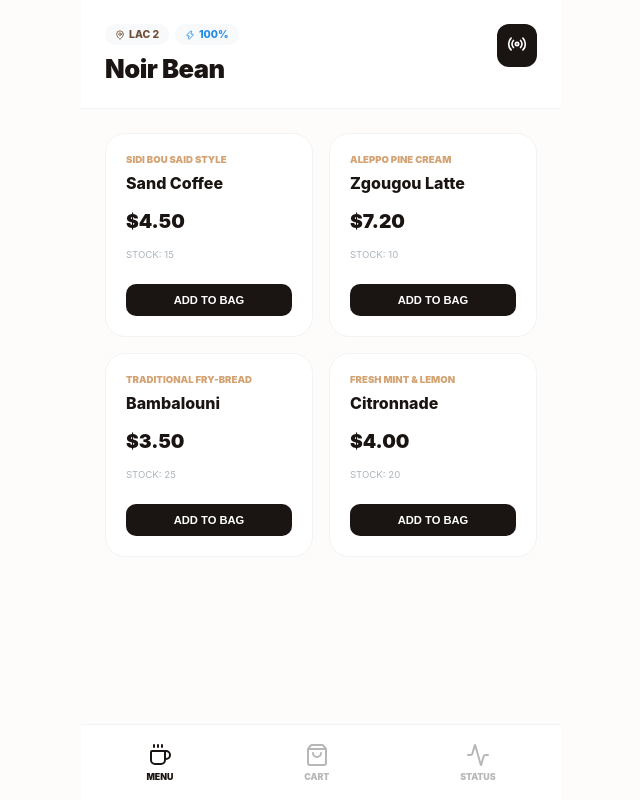
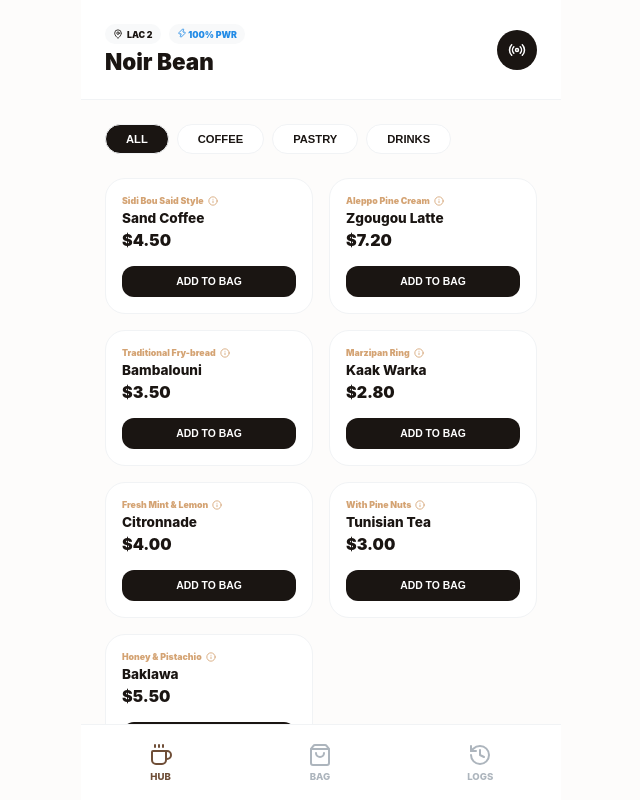
Before and after one commit to mohamedmehdigara/react-coffee-shop, a React (Create React App) app: page / in a window 1280 px wide. Shown: the top 800 px of the page, without its empty margins (319-959 px from the left). Built offline with nearby package versions, Linux system fonts and the light colour scheme.

Commit message:
edited file

```diff
--- a/src/App.js
+++ b/src/App.js
@@ -1,14 +1,15 @@
-import React, { useState, useEffect, useMemo } from 'react';
+import React, { useState, useEffect, useCallback } from 'react';
 import { create } from 'zustand';
 import { persist } from 'zustand/middleware';
-import styled, { createGlobalStyle, css } from 'styled-components';
+import styled, { createGlobalStyle, keyframes, css } from 'styled-components';
 import { motion, AnimatePresence } from 'framer-motion';
 import {
-  ShoppingCart, Coffee, Radio, Zap,
-  MapPin, ShoppingBag, Activity, Info
+  ShoppingCart, Coffee, Radio, Zap, MapPin, ShoppingBag,
+  Activity, Info, BookOpen, Briefcase, Truck, Heart, ChevronRight,
+  ExternalLink, AlertCircle, Package, History
 } from 'lucide-react';
 
-// --- STORE ENGINE (Hardened Logic) ---
+// --- STORE ENGINE (V29.3) ---
 const useStore = create(
   persist(
     (set, get) => ({
@@ -17,218 +18,206 @@ const useStore = create(
       transitStatus: 'IDLE',
       cart: [],
       inventory: {
-        'LAC 2': { 1: 15, 2: 10, 3: 25, 5: 20 },
-        'TUNIS MARINE': { 1: 5, 2: 3, 3: 40, 5: 15 }
+        'LAC 2': { 1: 15, 2: 10, 3: 25, 4: 12, 5: 20, 6: 15, 7: 8 },
+        'TUNIS MARINE': { 1: 5, 2: 3, 3: 40, 4: 5, 5: 15, 6: 2, 7: 0 }
       },
-
       setHub: (loc) => {
-        if (get().location === loc || get().transitStatus === 'SWITCHING') return;
-        set({ transitStatus: 'SWITCHING' });
-        setTimeout(() => set({ location: loc, transitStatus: 'IDLE' }), 1000);
+        if (get().location === loc || get().transitStatus !== 'IDLE') return;
+        const transitCost = 20 + (get().cart.length * 2); // Cargo weight logic
+        set({ transitStatus: 'SWITCHING', power: Math.max(0, get().power - transitCost) });
+        setTimeout(() => set({ location: loc, transitStatus: 'IDLE' }), 2500);
       },
-
       addToCart: (item) => {
         const { location, inventory, cart, power } = get();
         if (inventory[location][item.id] <= 0 || power < 5) return;
-
-        const existingIndex = cart.findIndex(i => i.id === item.id);
-        const newCart = [...cart];
-
-        if (existingIndex > -1) {
-          newCart[existingIndex] = { ...newCart[existingIndex], qty: newCart[existingIndex].qty + 1 };
-        } else {
-          newCart.push({ ...item, qty: 1 });
-        }
-
+        const existing = cart.find(i => i.id === item.id);
         set({
           power: Math.max(0, power - 5),
-          inventory: {
-            ...inventory,
-            [location]: { ...inventory[location], [item.id]: inventory[location][item.id] - 1 }
-          },
-          cart: newCart
+          inventory: { ...inventory, [location]: { ...inventory[location], [item.id]: inventory[location][item.id] - 1 } },
+          cart: existing ? cart.map(i => i.id === item.id ? { ...i, qty: i.qty + 1 } : i) : [...cart, { ...item, qty: 1 }]
         });
       },
-
       recharge: () => set({ power: 100 })
     }),
-    { name: 'noir-bean-v29-1' }
+    { name: 'noir-bean-v29-3' }
   )
 );
 
-// --- REFINED STYLES ---
+// --- ANIMATIONS & STYLES ---
+const shake = keyframes`
+  0%, 100% { transform: translateX(0); }
+  25% { transform: translateX(-2px); }
+  75% { transform: translateX(2px); }
+`;
+
 const GlobalStyle = createGlobalStyle`
-  :root {
-    --primary: #6f4e37;
-    --accent: #d4a373;
-    --noir: #1a1512;
-    --cream: #fdfcfb;
-    --border: #f1f3f5;
-  }
+  :root { --primary: #6f4e37; --accent: #d4a373; --noir: #1a1512; --cream: #fdfcfb; --border: #f1f3f5; }
   body {
-    margin: 0; padding: 0;
-    font-family: -apple-system, BlinkMacSystemFont, 'Segoe UI', Roboto, sans-serif;
-    background: var(--cream);
-    color: var(--noir);
-    overflow-x: hidden;
+    margin: 0; padding: 0; font-family: 'Inter', system-ui, sans-serif;
+    background: var(--cream); color: var(--noir); overflow-x: hidden;
+    ${props => props.$lowPower && css`animation: ${shake} 0.5s infinite; opacity: 0.9;`}
   }
 `;
 
-const Nav = styled.nav`
-  position: fixed; bottom: 0; width: 100%; max-width: 480px; height: 75px;
-  background: white; border-top: 1px solid var(--border);
-  display: flex; justify-content: space-around; align-items: center;
-  z-index: 1000; padding-bottom: env(safe-area-inset-bottom);
+const NavItem = styled.div`
+  display: flex; flex-direction: column; align-items: center; cursor: pointer;
+  color: ${props => props.$active ? 'var(--primary)' : '#adb5bd'};
+  transition: all 0.2s;
+  span { font-size: 0.6rem; font-weight: 800; margin-top: 4px; }
 `;
 
-const ProductCard = styled(motion.div)`
-  background: white; border-radius: 20px; padding: 1.25rem;
-  border: 1px solid var(--border); display: flex; flex-direction: column;
-  gap: 0.5rem; position: relative;
+const CategoryButton = styled.button`
+  padding: 8px 20px; border-radius: 100px; border: 1px solid var(--border);
+  background: ${props => props.$active ? 'var(--noir)' : 'white'};
+  color: ${props => props.$active ? 'white' : 'var(--noir)'};
+  white-space: nowrap; font-weight: 700; font-size: 0.7rem; cursor: pointer;
 `;
 
 // --- MAIN APPLICATION ---
 export default function App() {
   const store = useStore();
   const [activeTab, setActiveTab] = useState('menu');
+  const [category, setCategory] = useState('all');
+  const [selectedInfo, setSelectedInfo] = useState(null);
   const [isHydrated, setIsHydrated] = useState(false);
 
-  // Rehydration Guard
-  useEffect(() => {
-    setIsHydrated(true);
-  }, []);
+  useEffect(() => setIsHydrated(true), []);
 
-  const menu = [
-    { id: 1, name: 'Sand Coffee', price: 4.5, note: 'Sidi Bou Said Style' },
-    { id: 2, name: 'Zgougou Latte', price: 7.2, note: 'Aleppo Pine Cream' },
-    { id: 3, name: 'Bambalouni', price: 3.5, note: 'Traditional Fry-bread' },
-    { id: 5, name: 'Citronnade', price: 4.0, note: 'Fresh Mint & Lemon' },
+  const fullMenu = [
+    { id: 1, name: 'Sand Coffee', price: 4.5, cat: 'coffee', note: 'Sidi Bou Said Style', origin: 'Slow-brewed in fine Carthage sand.' },
+    { id: 2, name: 'Zgougou Latte', price: 7.2, cat: 'coffee', note: 'Aleppo Pine Cream', origin: 'Northern Tunisian pine nut extract.' },
+    { id: 3, name: 'Bambalouni', price: 3.5, cat: 'pastry', note: 'Traditional Fry-bread', origin: 'Sugar-coated citrus zest dough.' },
+    { id: 4, name: 'Kaak Warka', price: 2.8, cat: 'pastry', note: 'Marzipan Ring', origin: 'Hand-shaped almond paste from Zaghouan.' },
+    { id: 5, name: 'Citronnade', price: 4.0, cat: 'drinks', note: 'Fresh Mint & Lemon', origin: 'Cold-pressed Sfaxien lemons.' },
+    { id: 6, name: 'Tunisian Tea', price: 3.0, cat: 'drinks', note: 'With Pine Nuts', origin: 'Minted green tea with floating nuts.' },
+    { id: 7, name: 'Baklawa', price: 5.5, cat: 'pastry', note: 'Honey & Pistachio', origin: '48 layers of handmade phyllo.' },
   ];
+
+  const filteredMenu = category === 'all' ? fullMenu : fullMenu.filter(m => m.cat === category);
 
   if (!isHydrated) return null;
 
   return (
     <div style={{ maxWidth: '480px', margin: '0 auto', minHeight: '100vh', display: 'flex', flexDirection: 'column' }}>
-      <GlobalStyle />
+      <GlobalStyle $lowPower={store.power < 10} />
 
-      <header style={{ padding: '1.5rem', background: 'white', position: 'sticky', top: 0, zIndex: 900, borderBottom: '1px solid var(--border)' }}>
-        <div style={{ display: 'flex', justifyContent: 'space-between', alignItems: 'flex-start' }}>
+      {/* DETECTIVE MODAL */}
+      <AnimatePresence>
+        {selectedInfo && (
+          <motion.div
+            initial={{ opacity: 0 }} animate={{ opacity: 1 }} exit={{ opacity: 0 }}
+            style={{ position: 'fixed', inset: 0, background: 'rgba(0,0,0,0.8)', zcallIndex: 2000, display: 'flex', alignItems: 'center', justifyContent: 'center', padding: '2rem' }}
+            onClick={() => setSelectedInfo(null)}
+          >
+            <motion.div
+              initial={{ scale: 0.9, y: 20 }} animate={{ scale: 1, y: 0 }}
+              style={{ background: 'white', padding: '2rem', borderRadius: '30px', maxWidth: '300px' }}
+              onClick={e => e.stopPropagation()}
+            >
+              <h3 style={{ margin: 0 }}>{selectedInfo.name}</h3>
+              <p style={{ fontSize: '0.8rem', color: '#666', lineHeight: 1.6 }}>{selectedInfo.origin}</p>
+              <button onClick={() => setSelectedInfo(null)} style={{ width: '100%', background: 'var(--noir)', color: 'white', border: 'none', padding: '10px', borderRadius: '10px', fontWeight: 700 }}>Close Signal</button>
+            </motion.div>
+          </motion.div>
+        )}
+      </AnimatePresence>
+
+      <header style={{ padding: '1.5rem', background: 'white', borderBottom: '1px solid var(--border)', position: 'sticky', top: 0, zIndex: 100 }}>
+        <div style={{ display: 'flex', justifyContent: 'space-between', alignItems: 'center' }}>
           <div>
-            <div style={{ display: 'flex', gap: '6px', marginBottom: '8px' }}>
-              <div style={{ background: '#f8f9fa', padding: '4px 10px', borderRadius: '100px', fontSize: '0.65rem', fontWeight: 800, color: 'var(--primary)', display: 'flex', alignItems: 'center', gap: '4px' }}>
+            <div style={{ display: 'flex', gap: '8px', marginBottom: '4px' }}>
+              <div style={{ background: '#f8f9fa', padding: '4px 8px', borderRadius: '100px', fontSize: '0.55rem', fontWeight: 900, display: 'flex', alignItems: 'center', gap: '4px' }}>
                 <MapPin size={10} /> {store.location}
               </div>
-              <div style={{ background: store.power < 20 ? '#fff5f5' : '#f8f9fa', padding: '4px 10px', borderRadius: '100px', fontSize: '0.65rem', fontWeight: 800, color: store.power < 20 ? '#ff6b6b' : '#228be6', display: 'flex', alignItems: 'center', gap: '4px' }}>
-                <Zap size={10} /> {store.power}%
+              <div style={{ background: store.power < 20 ? '#fff5f5' : '#f8f9fa', padding: '4px 8px', borderRadius: '100px', fontSize: '0.55rem', fontWeight: 900, color: store.power < 20 ? '#ff6b6b' : '#228be6' }}>
+                <Zap size={10} /> {store.power}% PWR
               </div>
             </div>
-            <h1 style={{ fontSize: '1.6rem', fontWeight: 900, margin: 0, letterSpacing: '-0.5px' }}>Noir Bean</h1>
+            <h1 style={{ margin: 0, fontSize: '1.4rem', fontWeight: 900 }}>Noir Bean</h1>
           </div>
-          <button
-            onClick={() => store.setHub(store.location === 'LAC 2' ? 'TUNIS MARINE' : 'LAC 2')}
-            style={{ background: 'var(--noir)', color: 'white', border: 'none', borderRadius: '12px', padding: '10px', cursor: 'pointer' }}
-          >
-            <Radio size={20} />
+          <button onClick={() => store.setHub(store.location === 'LAC 2' ? 'TUNIS MARINE' : 'LAC 2')} style={{ background: 'var(--noir)', color: 'white', border: 'none', borderRadius: '50%', width: '40px', height: '40px', display: 'flex', alignItems: 'center', justifyContent: 'center' }}>
+            <Radio size={18} />
           </button>
         </div>
       </header>
 
-      <main style={{ padding: '1.5rem 1.5rem 100px', flex: 1 }}>
+      <main style={{ padding: '1.5rem', flex: 1, paddingBottom: '100px' }}>
         <AnimatePresence mode="wait">
           {store.transitStatus === 'SWITCHING' ? (
-            <motion.div initial={{ opacity: 0 }} animate={{ opacity: 1 }} exit={{ opacity: 0 }} style={{ textAlign: 'center', marginTop: '5rem' }}>
-              <motion.div animate={{ rotate: 360 }} transition={{ repeat: Infinity, duration: 1.5, ease: "linear" }}>
-                <Coffee size={40} color="var(--primary)" />
-              </motion.div>
-              <p style={{ fontWeight: 800, fontSize: '0.9rem', color: '#adb5bd', marginTop: '1rem' }}>Rerouting Hub Data...</p>
+            <motion.div initial={{ opacity: 0 }} animate={{ opacity: 1 }} style={{ textAlign: 'center', marginTop: '4rem' }}>
+              <motion.div animate={{ rotate: 360 }} transition={{ repeat: Infinity, duration: 1.5, ease: "linear" }}><Package size={40} color="var(--primary)" /></motion.div>
+              <p style={{ fontWeight: 800, fontSize: '0.8rem', color: '#868e96', marginTop: '1rem' }}>SNTRI Logistics in Transit...</p>
+            </motion.div>
+          ) : activeTab === 'menu' ? (
+            <motion.div key="menu" initial={{ opacity: 0 }} animate={{ opacity: 1 }}>
+              <div style={{ display: 'flex', gap: '8px', overflowX: 'auto', paddingBottom: '1.5rem', scrollbarWidth: 'none' }}>
+                {['all', 'coffee', 'pastry', 'drinks'].map(c => (
+                  <CategoryButton key={c} $active={category === c} onClick={() => setCategory(c)}>{c.toUpperCase()}</CategoryButton>
+                ))}
+              </div>
+              <div style={{ display: 'grid', gridTemplateColumns: '1fr 1fr', gap: '1rem' }}>
+                {filteredMenu.map(item => (
+                  <motion.div key={item.id} style={{ background: 'white', padding: '1rem', borderRadius: '20px', border: '1px solid var(--border)' }}>
+                    <div onClick={() => setSelectedInfo(item)} style={{ fontSize: '0.55rem', fontWeight: 900, color: 'var(--accent)', cursor: 'help', display: 'flex', alignItems: 'center', gap: '4px' }}>
+                      {item.note} <Info size={10} />
+                    </div>
+                    <div style={{ fontWeight: 800, fontSize: '0.85rem', margin: '4px 0' }}>{item.name}</div>
+                    <div style={{ fontWeight: 900, fontSize: '1rem', marginBottom: '1rem' }}>${item.price.toFixed(2)}</div>
+                    <button onClick={() => store.addToCart(item)} style={{ width: '100%', padding: '10px', background: 'var(--noir)', color: 'white', border: 'none', borderRadius: '12px', fontSize: '0.65rem', fontWeight: 800 }}>ADD TO BAG</button>
+                  </motion.div>
+                ))}
+              </div>
+            </motion.div>
+          ) : activeTab === 'status' ? (
+            <motion.div key="status" initial={{ opacity: 0, x: 20 }} animate={{ opacity: 1, x: 0 }}>
+              <div style={{ background: 'var(--noir)', color: '#00ff00', padding: '1.5rem', borderRadius: '24px', fontFamily: 'monospace', fontSize: '0.7rem' }}>
+                <div>> GARE_LOG_V29_3</div>
+                <div style={{ margin: '10px 0', borderLeft: '2px solid #00ff00', paddingLeft: '10px' }}>
+                  NODE: {store.location}<br />
+                  GRID_RESERVE: {store.power}%<br />
+                  CARGO_MASS: {store.cart.length} UNITS
+                </div>
+                {store.power < 50 && <button onClick={store.recharge} style={{ width: '100%', background: '#222', color: '#00ff00', border: '1px solid #00ff00', padding: '8px', borderRadius: '8px', cursor: 'pointer' }}>INITIATE_RECHARGE</button>}
+              </div>
             </motion.div>
           ) : (
-            <motion.div initial={{ opacity: 0, y: 10 }} animate={{ opacity: 1, y: 0 }}>
-              {activeTab === 'menu' && (
-                <div style={{ display: 'grid', gridTemplateColumns: '1fr 1fr', gap: '1rem' }}>
-                  {menu.map(item => (
-                    <ProductCard key={item.id} whileHover={{ y: -4 }}>
-                      <div style={{ fontSize: '0.6rem', fontWeight: 900, color: 'var(--accent)', textTransform: 'uppercase' }}>{item.note}</div>
-                      <div style={{ fontWeight: 800, fontSize: '1rem' }}>{item.name}</div>
-                      <div style={{ fontWeight: 900, fontSize: '1.2rem', margin: '0.5rem 0' }}>${item.price.toFixed(2)}</div>
-                      <div style={{ fontSize: '0.6rem', color: '#adb5bd', marginBottom: '1rem' }}>STOCK: {store.inventory[store.location][item.id]}</div>
-                      <button
-                        onClick={() => store.addToCart(item)}
-                        disabled={store.inventory[store.location][item.id] <= 0}
-                        style={{
-                          width: '100%', padding: '10px', borderRadius: '10px', background: 'var(--noir)',
-                          color: 'white', border: 'none', fontWeight: 800, fontSize: '0.7rem',
-                          cursor: 'pointer', opacity: store.inventory[store.location][item.id] <= 0 ? 0.2 : 1
-                        }}
-                      >
-                        ADD TO BAG
-                      </button>
-                    </ProductCard>
-                  ))}
+            <motion.div key="corporate" initial={{ opacity: 0 }} animate={{ opacity: 1 }}>
+              <h2 style={{ fontWeight: 900 }}>Corporate Hub</h2>
+              {['About', 'Careers', 'SNTRI Fleet', 'Terms'].map(link => (
+                <div key={link} onClick={() => setActiveTab('menu')} style={{ padding: '1.2rem', borderBottom: '1px solid var(--border)', display: 'flex', justifyContent: 'space-between', cursor: 'pointer' }}>
+                  <span style={{ fontWeight: 700, fontSize: '0.9rem' }}>{link}</span>
+                  <ChevronRight size={18} />
                 </div>
-              )}
-
-              {activeTab === 'cart' && (
-                <div style={{ background: 'white', padding: '1.5rem', borderRadius: '24px', border: '1px solid var(--border)' }}>
-                  <h2 style={{ fontWeight: 900, marginTop: 0 }}>My Order</h2>
-                  {store.cart.length === 0 ? <p style={{ color: '#adb5bd' }}>Bag is empty.</p> : (
-                    <>
-                      {store.cart.map(item => (
-                        <div key={item.id} style={{ display: 'flex', justifyContent: 'space-between', padding: '1rem 0', borderBottom: '1px solid #f8f9fa' }}>
-                          <div>
-                            <div style={{ fontWeight: 800 }}>{item.name}</div>
-                            <div style={{ fontSize: '0.7rem', color: '#adb5bd' }}>Qty: {item.qty}</div>
-                          </div>
-                          <div style={{ fontWeight: 900 }}>${(item.price * item.qty).toFixed(2)}</div>
-                        </div>
-                      ))}
-                      <div style={{ marginTop: '2rem', display: 'flex', justifyContent: 'space-between', fontWeight: 900, fontSize: '1.2rem' }}>
-                        <span>Total</span>
-                        <span>${store.cart.reduce((acc, i) => acc + i.price * i.qty, 0).toFixed(2)}</span>
-                      </div>
-                    </>
-                  )}
-                </div>
-              )}
-
-              {activeTab === 'status' && (
-                <div style={{ background: 'var(--noir)', color: 'white', padding: '1.5rem', borderRadius: '24px', fontFamily: 'monospace' }}>
-                  <div style={{ display: 'flex', alignItems: 'center', gap: '8px', marginBottom: '1rem' }}>
-                    <Activity size={16} color="#00ff00" />
-                    <span style={{ fontSize: '0.8rem', fontWeight: 900 }}>SYSTEM_TELEMETRY</span>
-                  </div>
-                  <div style={{ fontSize: '0.7rem', opacity: 0.7, lineHeight: 1.6 }}>
-                    LOCATION: {store.location}<br />
-                    NETWORK_GRID: {store.power}% OPERATIONAL<br />
-                    LATENCY: 12ms<br />
-                    DATA_ENCRYPTION: AES-256<br />
-                    HUB_STATUS: SECURE
-                  </div>
-                  {store.power < 50 && (
-                    <button onClick={store.recharge} style={{ marginTop: '1.5rem', width: '100%', padding: '10px', background: '#333', border: '1px solid #444', color: 'white', borderRadius: '8px', fontSize: '0.6rem' }}>
-                      RE-INITIALIZE POWER GRID
-                    </button>
-                  )}
-                </div>
-              )}
+              ))}
             </motion.div>
           )}
         </AnimatePresence>
+
+        <footer style={{ marginTop: '3rem', padding: '2rem 0', borderTop: '1px solid var(--border)' }}>
+          <div style={{ display: 'grid', gridTemplateColumns: '1fr 1fr', gap: '1rem', marginBottom: '2rem' }}>
+            <div>
+              <div style={{ fontSize: '0.65rem', fontWeight: 900, marginBottom: '0.5rem' }}>LEGAL</div>
+              <div onClick={() => setActiveTab('corporate')} style={{ fontSize: '0.7rem', color: '#868e96', cursor: 'pointer', marginBottom: '4px' }}>Privacy Policy</div>
+              <div onClick={() => setActiveTab('corporate')} style={{ fontSize: '0.7rem', color: '#868e96', cursor: 'pointer' }}>SNTRI Terms</div>
+            </div>
+            <div>
+              <div style={{ fontSize: '0.65rem', fontWeight: 900, marginBottom: '0.5rem' }}>FOLLOW</div>
+              <div style={{ display: 'flex', gap: '10px' }}><Activity size={14} /></div>
+            </div>
+          </div>
+          <p style={{ fontSize: '0.55rem', color: '#adb5bd', textAlign: 'center' }}>© 2026 NOIR BEAN TUNISIA • EXPERT SYSTEM v29.3</p>
+        </footer>
       </main>
 
-      <Nav>
-        <div onClick={() => setActiveTab('menu')} style={{ opacity: activeTab === 'menu' ? 1 : 0.3, textAlign: 'center', cursor: 'pointer' }}>
-          <Coffee size={24} /><div style={{ fontSize: '0.55rem', fontWeight: 900 }}>MENU</div>
-        </div>
-        <div onClick={() => setActiveTab('cart')} style={{ opacity: activeTab === 'cart' ? 1 : 0.3, textAlign: 'center', cursor: 'pointer', position: 'relative' }}>
+      <nav style={{ position: 'fixed', bottom: 0, width: '100%', maxWidth: '480px', height: '75px', background: 'white', borderTop: '1px solid var(--border)', display: 'flex', justifyContent: 'space-around', alignItems: 'center' }}>
+        <NavItem $active={activeTab === 'menu'} onClick={() => setActiveTab('menu')}><Coffee size={24} /><span>HUB</span></NavItem>
+        <NavItem $active={activeTab === 'cart'} onClick={() => setActiveTab('cart')} style={{ position: 'relative' }}>
           <ShoppingBag size={24} />
-          {store.cart.length > 0 && <span style={{ position: 'absolute', top: -4, right: -8, background: 'var(--primary)', color: 'white', fontSize: '0.5rem', width: 14, height: 14, borderRadius: '50%', display: 'flex', alignItems: 'center', justifyContent: 'center' }}>{store.cart.reduce((a, b) => a + b.qty, 0)}</span>}
-          <div style={{ fontSize: '0.55rem', fontWeight: 900 }}>CART</div>
-        </div>
-        <div onClick={() => setActiveTab('status')} style={{ opacity: activeTab === 'status' ? 1 : 0.3, textAlign: 'center', cursor: 'pointer' }}>
-          <Activity size={24} /><div style={{ fontSize: '0.55rem', fontWeight: 900 }}>STATUS</div>
-        </div>
-      </Nav>
+          {store.cart.length > 0 && <span style={{ position: 'absolute', top: -4, right: -10, background: 'var(--primary)', color: 'white', width: 14, height: 14, borderRadius: '50%', fontSize: '0.55rem', display: 'flex', alignItems: 'center', justifyContent: 'center' }}>{store.cart.length}</span>}
+          <span>BAG</span>
+        </NavItem>
+        <NavItem $active={activeTab === 'status'} onClick={() => setActiveTab('status')}><History size={24} /><span>LOGS</span></NavItem>
+      </nav>
     </div>
   );
 }
```
